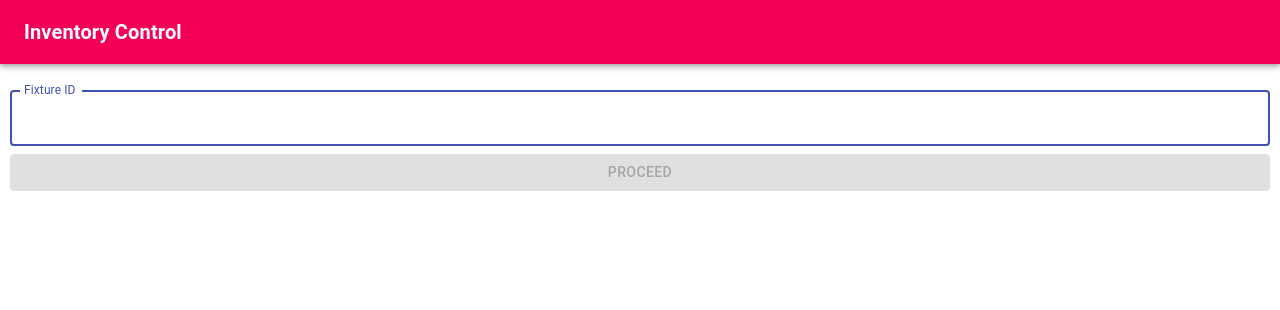
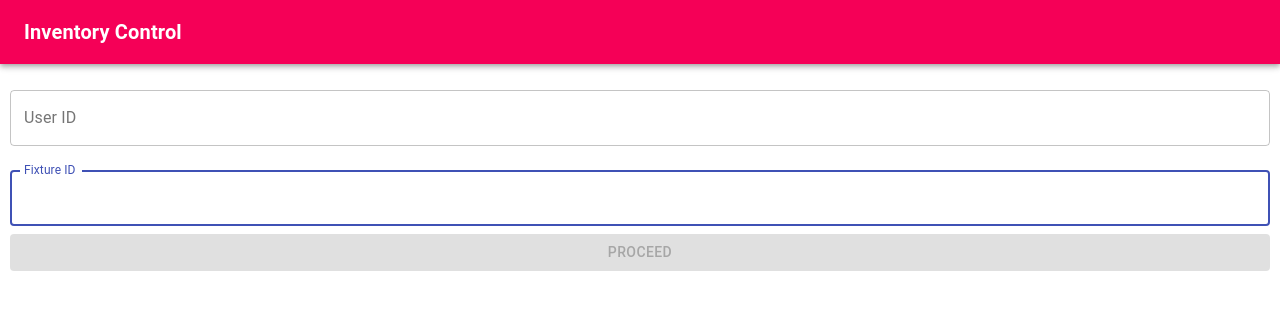
Before and after one commit to sujay1848/inventory-control, a React (Create React App) app: page / in a window 1280 px wide. Shown: the top 310 px of the page. Built offline with nearby package versions, Linux system fonts and the light colour scheme.

Commit message:
Refacter event handlers

```diff
--- a/src/HeaderPage/HeaderPage.js
+++ b/src/HeaderPage/HeaderPage.js
@@ -1,11 +1,11 @@
-import React, { Component } from 'react';
-import HeaderBar from '../CommonComponents/HeaderBar.js';
-import TextField from '@material-ui/core/TextField';
-import Button from '@material-ui/core/Button';
+import React, { Component } from "react";
+import HeaderBar from "../CommonComponents/HeaderBar.js";
+import TextField from "@material-ui/core/TextField";
+import Button from "@material-ui/core/Button";
 import { Link } from "react-router-dom";
-import './HeaderPage.css';
-import { connect } from 'react-redux';
-import { scanFixture } from '../StateManagement/Actions';
+import "./HeaderPage.css";
+import { connect } from "react-redux";
+import { scanFixture } from "../StateManagement/Actions";
 
 function mapDispatchToProps(dispatch) {
   return {
@@ -14,28 +14,21 @@ function mapDispatchToProps(dispatch) {
 }
 
 class ConnectedHeaderPage extends Component {
-
   constructor(props) {
     super(props);
-        this.state = { fixtureId: null };
-        this.handleFixtureIdChange = this.handleFixtureIdChange.bind(this);
-        this.handleSubmit = this.handleSubmit.bind(this);
-        this.isButtonDisabled = this.isButtonDisabled.bind(this);
+    this.state = { fixtureId: null, userId: null };
   }
 
-    handleFixtureIdChange(event) {
+  handleFixtureIdChange = event =>
     this.setState({ fixtureId: event.target.value });
-    }
-
-    handleSubmit(event) {
+  handleUserIdChange = event =>
+      this.setState({userId: event.target.value});
+  handleSubmit = event => {
     const { fixtureId } = this.state;
     this.props.scanFixture({ fixtureId });
     this.setState({ fixtureId: "" });
-    }
-
-    isButtonDisabled() {
-        return !this.state.fixtureId;
-    }
+  };
+  isButtonDisabled = () => !this.state.fixtureId || !this.state.userId;
 
   render() {
     return (
@@ -45,24 +38,36 @@ class ConnectedHeaderPage extends Component {
           <TextField
               autoFocus
               id="outlined-name"
+              label="User ID"
+              margin="normal"
+              variant="outlined"
+              onChange={this.handleUserIdChange}
+          />
+          <TextField
+            autoFocus
+            id="outlined-name"
             label="Fixture ID"
             margin="normal"
             variant="outlined"
             onChange={this.handleFixtureIdChange}
           />
-                    <Link to="/start" style={{ textDecoration: 'none' }}>
-                        <Button disabled={this.isButtonDisabled()} style={{ width: '100%' }} fullWidth={true} variant="contained" color="secondary" onClick={this.handleSubmit}>
+          <Link to="/start" style={{ textDecoration: "none" }}>
+            <Button
+              disabled={this.isButtonDisabled()}
+              style={{ width: "100%" }}
+              fullWidth={true}
+              variant="contained"
+              color="secondary"
+              onClick={this.handleSubmit}
+            >
               Proceed
             </Button>
-                    </Link >
+          </Link>
         </div>
       </div>
     );
   }
 }
-const HeaderPage = connect(
-    null,
-    mapDispatchToProps
-)(ConnectedHeaderPage);
+const HeaderPage = connect(null, mapDispatchToProps)(ConnectedHeaderPage);
 
 export default HeaderPage;
```
Lines whose indentation alone changed are shown as unchanged.
